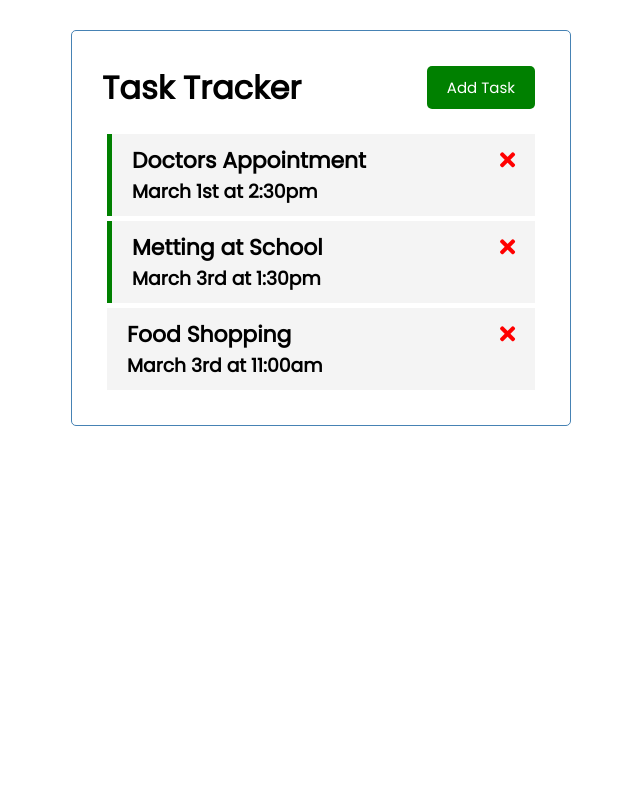
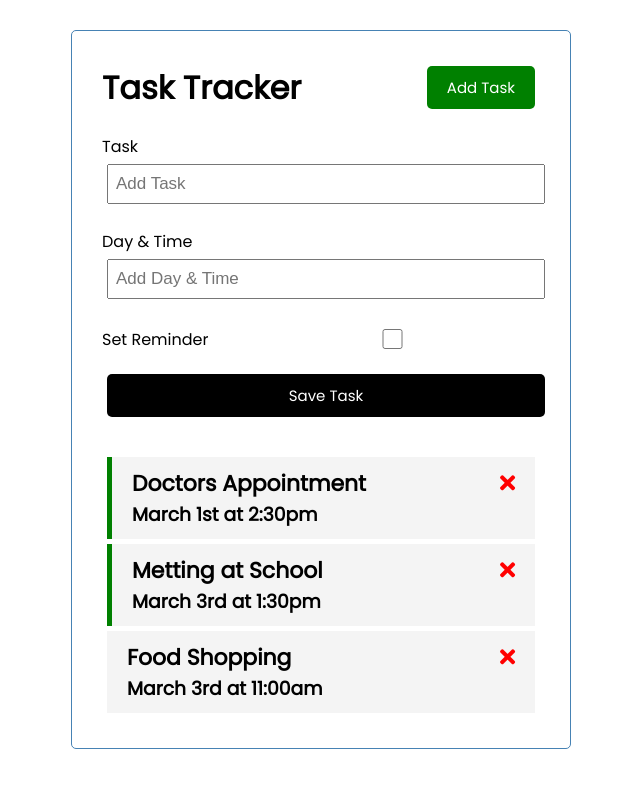
Before and after one commit to fueremi/Vue3-Crash_Course, a Vue app: page / in a window 1280 px wide. Shown: the top 788 px of the page, without its empty margins (319-959 px from the left). Built offline with nearby package versions, Linux system fonts and the light colour scheme.

Commit message:
adding add task

```diff
--- a/src/App.vue
+++ b/src/App.vue
@@ -1,6 +1,7 @@
 <template>
   <div class="container">
     <Header title="Task Tracker" />
+    <AddTask @add-task="addTask"/>
     <Tasks @toggle-reminder="toggleReminder" @delete-task="deleteTask" :tasks="tasks" />
   </div>
 </template>
@@ -8,12 +9,14 @@
 <script>
 import Header from '@/components/Header'
 import Tasks from '@/components/Tasks'
+import AddTask from '@/components/AddTask'
 
 export default {
   name: "App",
   components: {
     Header,
-    Tasks
+    Tasks,
+    AddTask
   },
   data(){
     return {
@@ -21,6 +24,9 @@
     }
   },
   methods: {
+    addTask(task){
+      this.tasks = [...this.tasks, task]
+    },
     deleteTask(id) {
       if ( confirm('Are you sure?')){
         this.tasks = this.tasks.filter((task) => task.id != id )
--- /dev/null
+++ b/src/components/AddTask.vue
@@ -0,0 +1,88 @@
+<template>
+  <form @submit.prevent="onSubmit" class="add-form">
+    <div class="form-control">
+      <label>Task</label>
+      <input type="text" v-model="text" name="text" placeholder="Add Task" />
+    </div>
+    <div class="form-control">
+      <label>Day & Time</label>
+      <input
+        type="text"
+        v-model="day"
+        name="day"
+        placeholder="Add Day & Time"
+      />
+    </div>
+    <div class="form-control form-control-check">
+      <label>Set Reminder</label>
+      <input type="checkbox" v-model="reminder" name="reminder" />
+    </div>
+
+    <input type="submit" value="Save Task" class="btn btn-block" />
+  </form>
+</template>
+
+<script>
+export default {
+    name: 'AddTask',
+    data() {
+      return {
+        text: '',
+        day: '',
+        reminder: false
+      }
+    },
+    methods: {
+      onSubmit(){
+        if (!this.text){
+          alert('Please add a Task!')
+          return
+        }
+
+        const newTask = {
+          id: Math.floor(Math.random() * 100000),
+          text: this.text,
+          day: this.day,
+          reminder: this.reminder
+        }
+
+        this.$emit('add-task', newTask)
+
+        this.text = '',
+        this.day = '',
+        this.reminder = false
+      }
+    }
+};
+</script>
+
+<style scoped>
+.add-form {
+  margin-bottom: 40px;
+}
+.form-control {
+  margin: 20px 0;
+}
+.form-control label {
+  display: block;
+}
+.form-control input {
+  width: 100%;
+  height: 40px;
+  margin: 5px;
+  padding: 3px 7px;
+  font-size: 17px;
+}
+.form-control-check {
+  display: flex;
+  align-items: center;
+  justify-content: space-between;
+}
+.form-control-check label {
+  flex: 1;
+}
+.form-control-check input {
+  flex: 2;
+  height: 20px;
+}
+</style>
```
